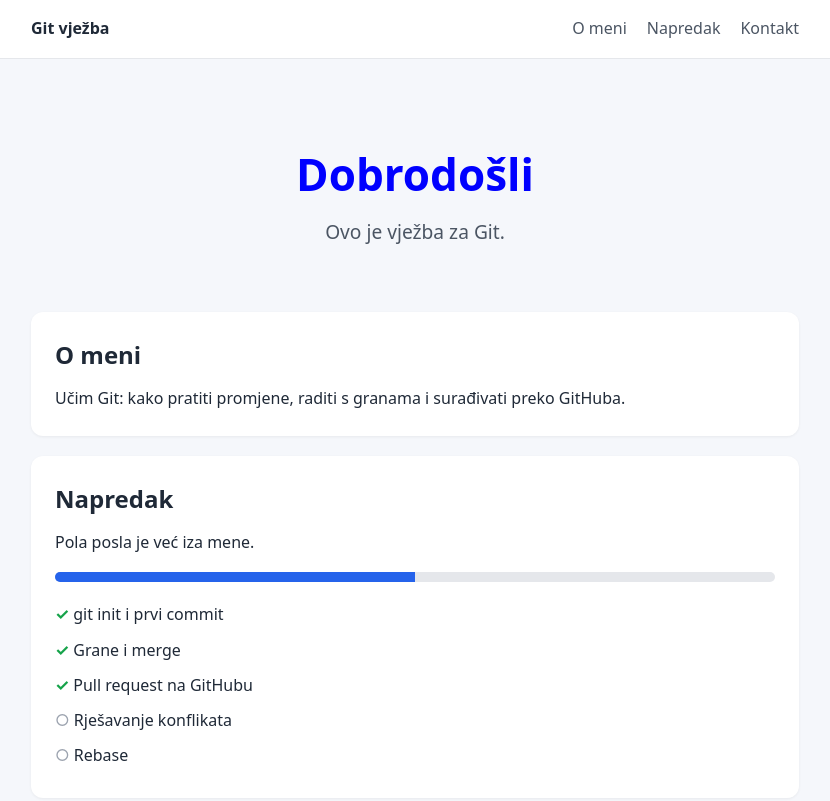
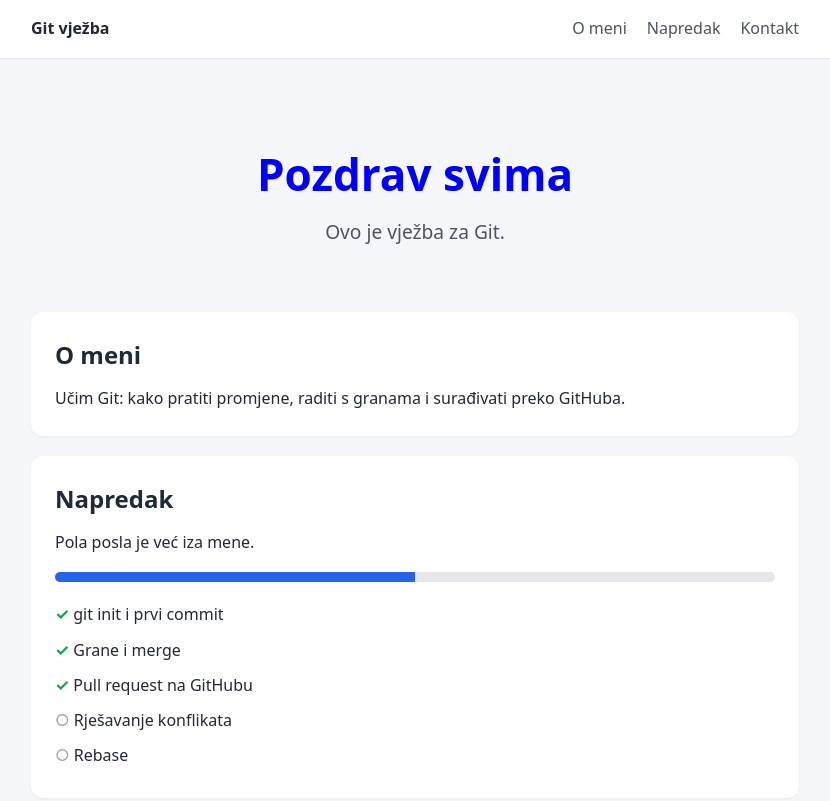
Before and after one commit to alenstankovic/git-vjezba, a plain HTML site: page index.html in a window 1280 px wide. Shown: the top 801 px of the page, without its empty margins (225-1055 px from the left). Drawn offline with Linux system fonts and the light colour scheme.

Commit message:
Promijenjen naslov na mainu

```diff
--- a/index.html
+++ b/index.html
@@ -20,7 +20,7 @@
 
     <main>
         <section class="hero">
-            <h1>Dobrodošli</h1>
+            <h1>Pozdrav svima</h1>
             <p>Ovo je vježba za Git.</p>
         </section>
 
```
